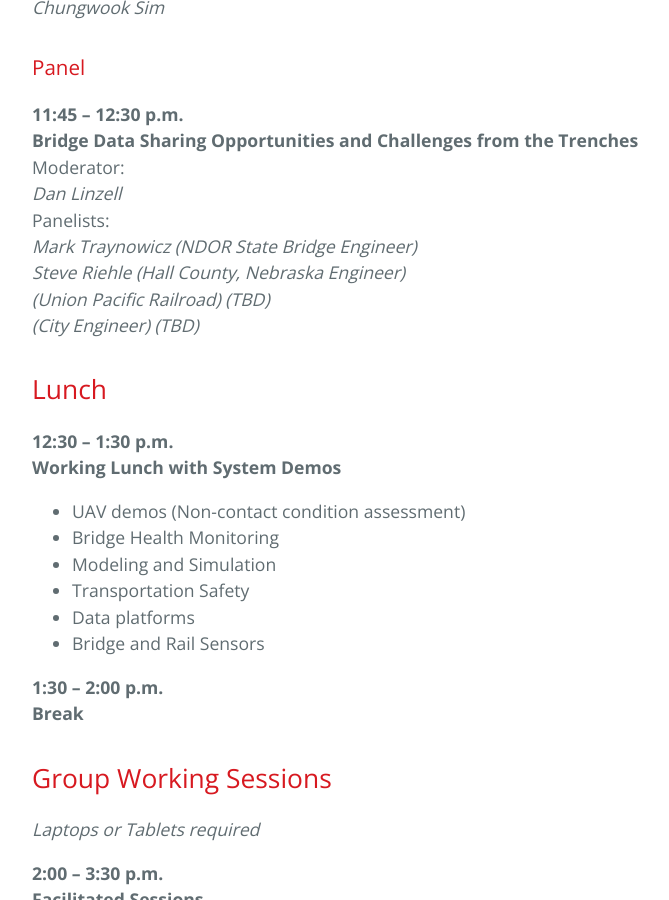
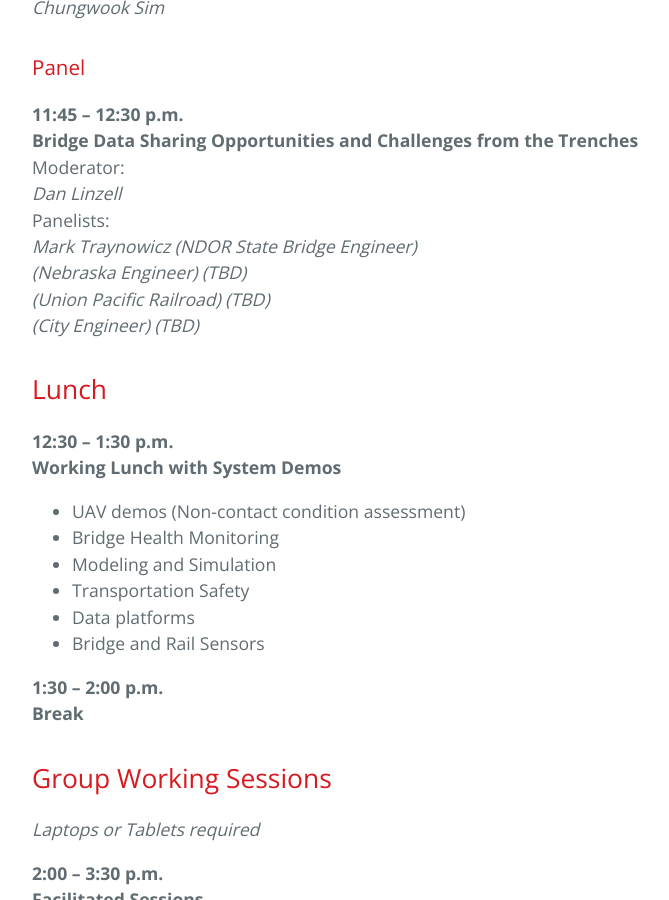
Before and after one commit to BridgingBigData/BridgingBigData.github.io, a Jekyll site: the page built from pages/bbd2016agenda.md, in a window 1280 px wide and 900 px high, scrolled down 2189 px. Shown: the whole window, without its empty margins (192-861 px from the left). Built offline with Jekyll 4.4.1, drawn with Linux system fonts in a browser that asks for light colours.

Commit message:
Update bbd2016agenda.md

```diff
--- a/pages/bbd2016agenda.md
+++ b/pages/bbd2016agenda.md
@@ -66,7 +66,7 @@ Moderator:
 _Dan Linzell_
 Panelists:
 _Mark Traynowicz (NDOR State Bridge Engineer)
-Steve Riehle (Hall County, Nebraska Engineer)
+(Nebraska Engineer) (TBD)
 (Union Pacific Railroad) (TBD)
 (City Engineer) (TBD)_
 
```
